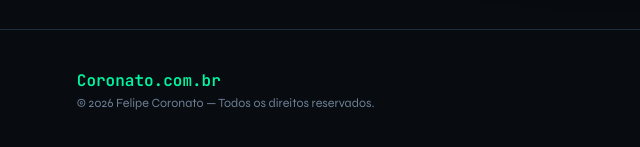
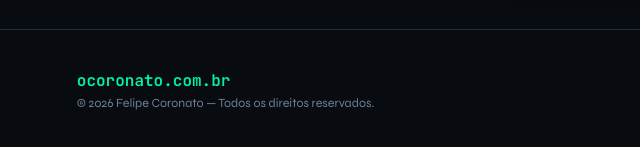
Before and after one commit to ocoronato/meuSite, a plain HTML site: page index.html in a window 1280 px wide. Shown: the part 3933-4080 px from the top of the page, 0-640 px from the left. Drawn offline with Linux system fonts and the light colour scheme.

Commit message:
Update index.html

```diff
--- a/index.html
+++ b/index.html
@@ -733,7 +733,7 @@
   <!-- FOOTER -->
   <footer>
     <div class="footer-left">
-      <div class="logo">Coronato.com.br</div>
+      <div class="logo">ocoronato.com.br</div>
       <p>© 2026 Felipe Coronato — Todos os direitos reservados.</p>
     </div>
     <div class="footer-right">
```
